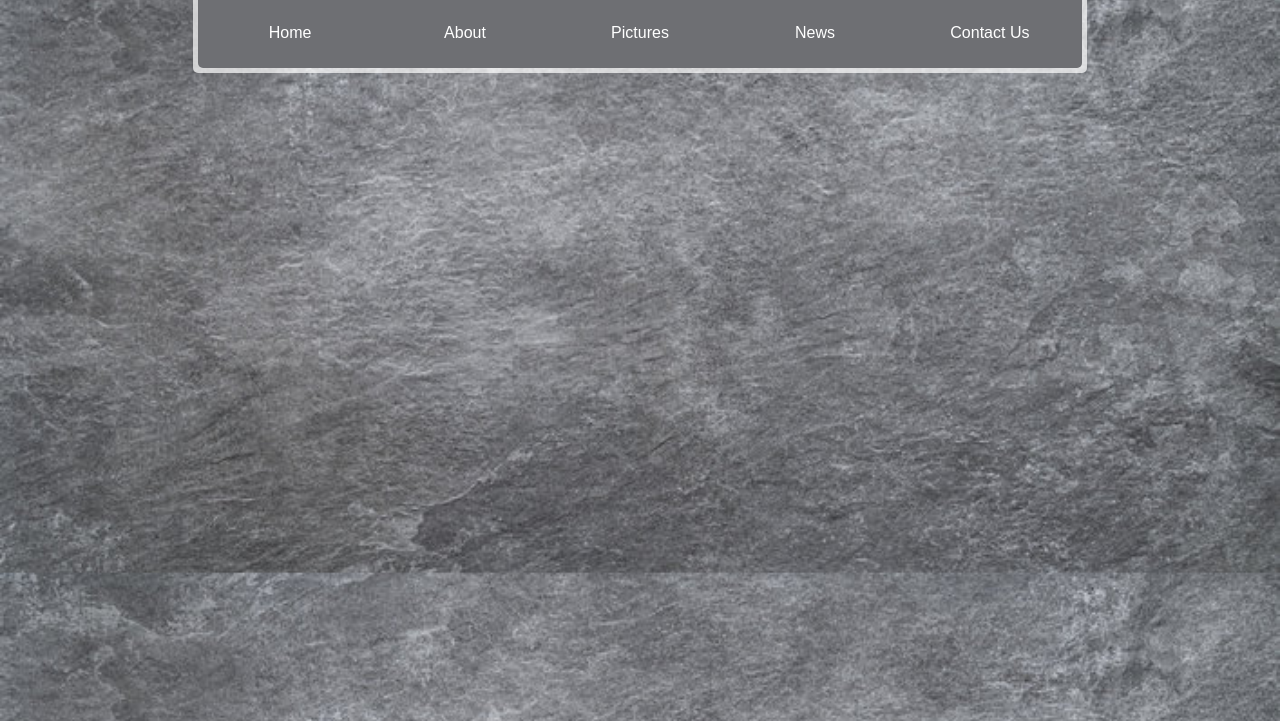
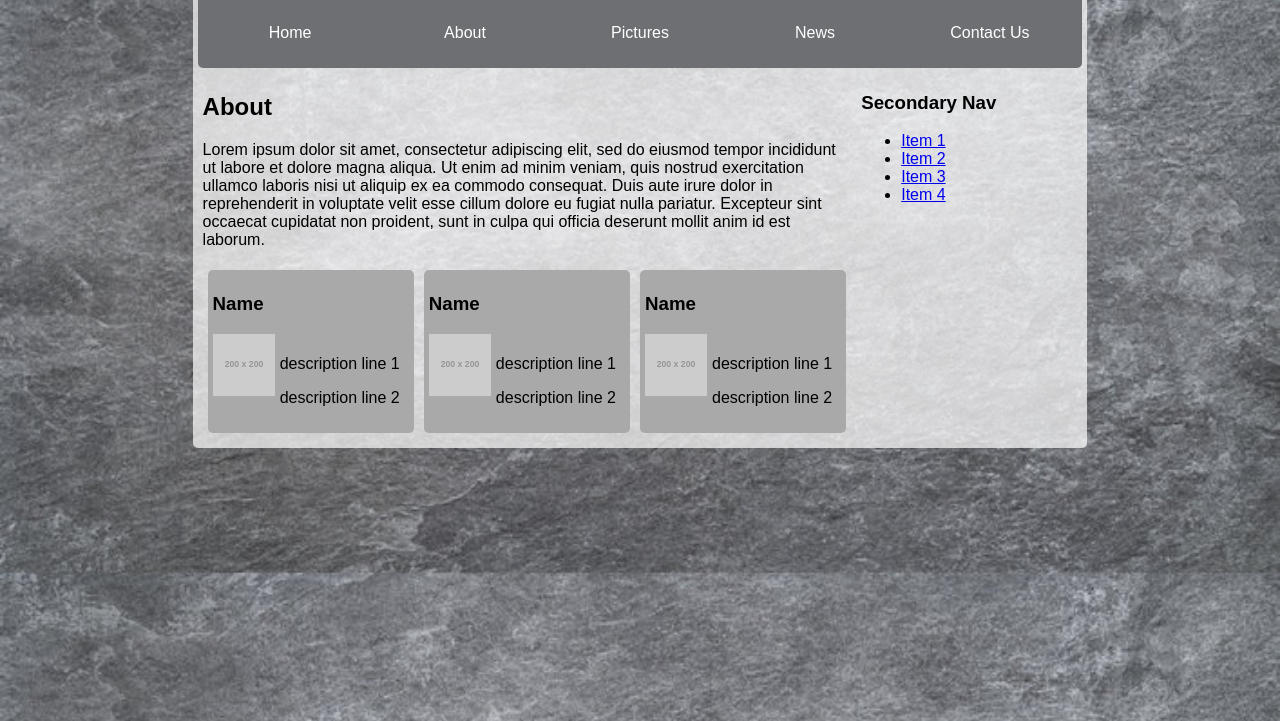
Before and after one commit to aweaver422/aweaver422.github.io, a plain HTML site: page csce242/examples/flex/index.html in a window 1280 px wide. Shown: the part 79-800 px from the top of the page. Drawn offline with Linux system fonts and the light colour scheme; placeholder pictures from the web are drawn by us.

Commit message:
added lecture material to flex example

```diff
--- a/csce242/examples/flex/index.html
+++ b/csce242/examples/flex/index.html
@@ -19,8 +19,61 @@
                 </nav>
             </header>
 
-            <main id="main-content">
+            <main id="main-content" class="columns">
+                <section class="three">
+                    <h2>About</h2>
+                    <p>Lorem ipsum dolor sit amet, consectetur adipiscing elit, sed do eiusmod tempor incididunt ut labore et dolore magna aliqua. Ut enim ad minim veniam, quis nostrud exercitation ullamco laboris nisi ut aliquip ex ea commodo consequat. Duis aute irure dolor in reprehenderit in voluptate velit esse cillum dolore eu fugiat nulla pariatur. Excepteur sint occaecat cupidatat non proident, sunt in culpa qui officia deserunt mollit anim id est laborum.</p>
 
+                    <div id="info-list" class="columns">
+                        <section class="one info">
+                            <h3>Name</h3>
+                            <div class="columns">
+                                <div class="one">
+                                    <img src="https://dummyimage.com/200x200/000/fff">
+                                </div>
+                                <section class="two">
+                                    <p>description line 1</p>
+                                    <p>description line 2</p>
+                                </section>
+                            </div>
+                        </section>
+                        <section class="one info">
+                            <h3>Name</h3>
+                            <div class="columns">
+                                <div class="one">
+                                    <img src="https://dummyimage.com/200x200/000/fff">
+                                </div>
+                                <section class="two">
+                                    <p>description line 1</p>
+                                    <p>description line 2</p>
+                                </section>
+                            </div>
+                        </section>
+                        <section class="one info">
+                            <h3>Name</h3>
+                            <div class="columns">
+                                <div class="one">
+                                    <img src="https://dummyimage.com/200x200/000/fff">
+                                </div>
+                                <section class="two">
+                                    <p>description line 1</p>
+                                    <p>description line 2</p>
+                                </section>
+                            </div>
+                        </section>
+                    </div>
+                </section>
+                <aside class="one">
+                    <h3>Secondary Nav</h3>
+                    <nav>
+                        <ul>
+                            <li><a href="#">Item 1</a></li>
+                            <li><a href="#">Item 2</a></li>
+                            <li><a href="#">Item 3</a></li>
+                            <li><a href="#">Item 4</a></li>
+                        </ul>
+                    </nav>
+                </aside>
             </main>
 
             <footer id="main-footer">
--- a/csce242/examples/flex/styles.css
+++ b/csce242/examples/flex/styles.css
@@ -16,6 +16,27 @@ body {
     color: white;
     border-radius: 5px;
     padding: 5px;
+}
+
+#main-content section, #main-content aside {
+    padding: 5px;
+}
+
+.info {
+    background-color: darkgray;
+    padding: 5px;
+    border-radius: 5px;
+    margin: 5px;
+}
+/*
+.info .columns div {
+    width: 30%;
+}
+*/
+
+/* Images */
+img {
+    max-width: 100%;
 }
 
 /* Main Navigation */
@@ -49,6 +70,14 @@ h1 {
     text-align: center;
 }
 
+.hide {
+    display: none;
+}
+
+.hide-small {
+    display: none;
+}
+
 /* Larger Devices */
 @media only screen and (min-width: 768px) {
     body {
@@ -63,6 +92,22 @@ h1 {
     /* Columns */
     .columns {
         display: flex;
+    }
+
+    .one {
+        flex: 1;
+    }
+
+    .two {
+        flex: 2;
+    }
+
+    .three {
+        flex: 3;
+    }
+
+    .four {
+        flex: 4;
     }
 
     /* Main Nav */
@@ -83,4 +128,8 @@ h1 {
         color:white;
         border-bottom:1px solid white;
     }
+
+    .hide-small {
+        display: block;
+    }
 }
```
Also changed, not shown: csce242/assignments/03pagelayout/index.html (added, +21 -0 lines), csce242/index.html (+1 -1 lines), csce242/assignments/03pagelayout/styles.css (added).
